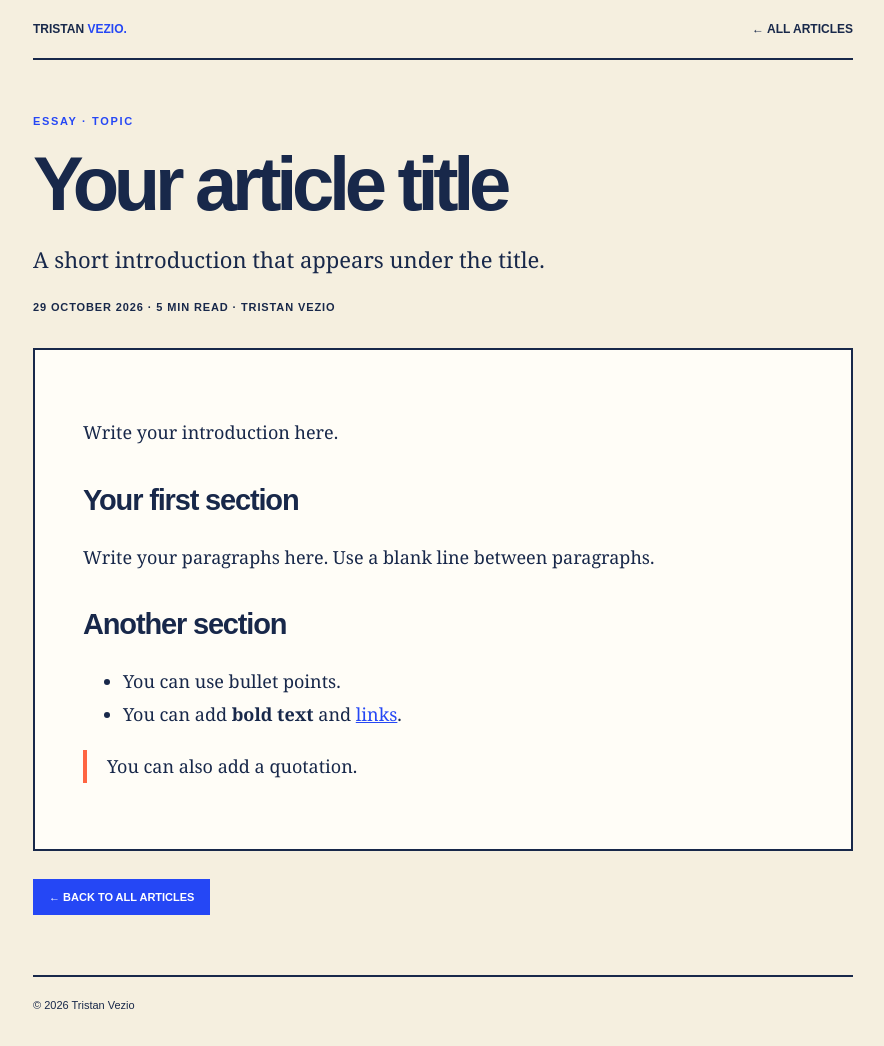
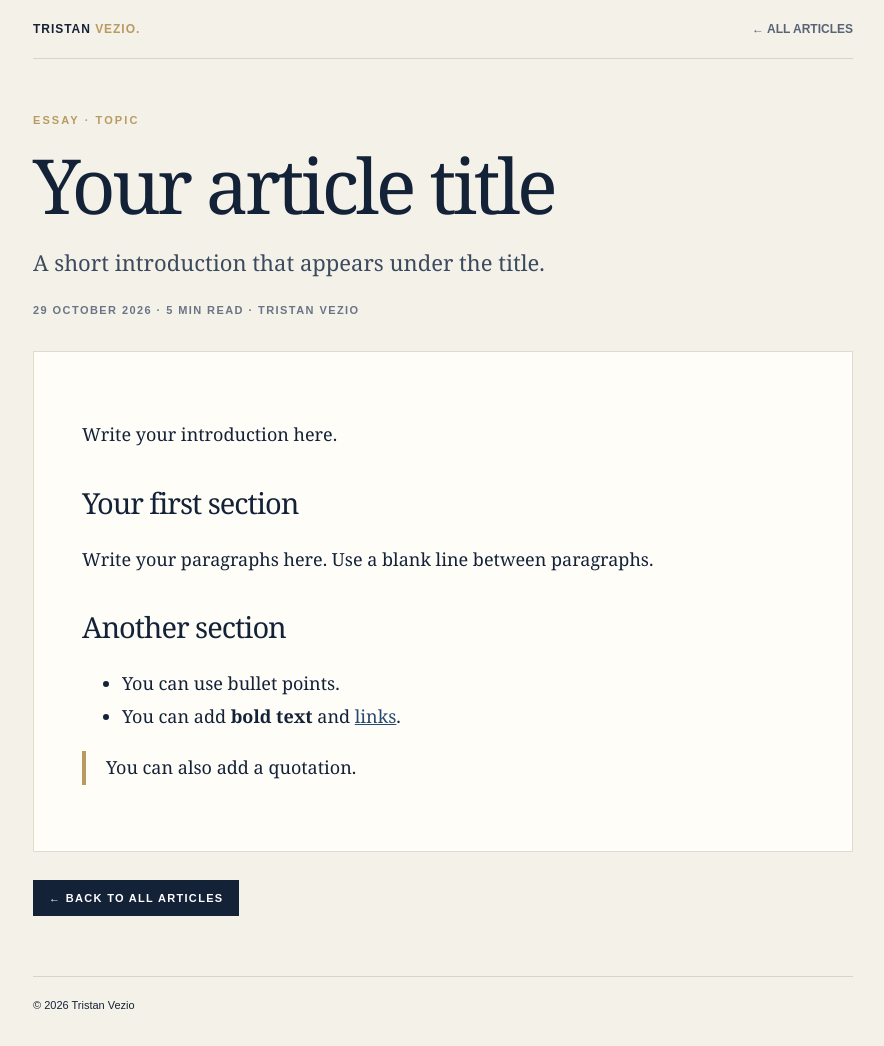
Before and after one commit to tristanvezio/tristanvezio.github.io, a Jekyll site: the page built from ARTICLE-TEMPLATE.md, in a window 1280 px wide. Shown: the whole page, without its empty margins (197-1081 px from the left). Built offline with Jekyll 4.4.1, drawn with Linux system fonts in a browser that asks for light colours.

Commit message:
Refresh site visual identity with editorial palette

```diff
--- a/_layouts/post.html
+++ b/_layouts/post.html
@@ -8,6 +8,10 @@
 <style>
 :root{--paper:#f5efdf;--ink:#18284a;--blue:#2547f5;--orange:#ff6542;--lime:#d8f36a;--white:#fffdf7}
 *{box-sizing:border-box}body{margin:0;background:var(--paper);color:var(--ink);font:18px/1.85 Georgia,'Times New Roman',serif}.wrap{width:min(820px,calc(100% - 40px));margin:auto}a{color:inherit}.nav{display:flex;justify-content:space-between;align-items:center;gap:18px;padding:22px 0;border-bottom:2px solid var(--ink);font:12px Arial,sans-serif}.nav a{text-decoration:none;font-weight:900}.logo b{color:var(--blue)}.label{margin-top:55px;color:var(--blue);font:900 11px Arial,sans-serif;letter-spacing:.15em;text-transform:uppercase}h1{font:900 clamp(42px,8vw,76px)/.98 Arial,sans-serif;letter-spacing:-.07em;margin:20px 0}.dek{font-size:22px;line-height:1.5;max-width:700px}.meta{font:700 11px Arial,sans-serif;text-transform:uppercase;letter-spacing:.08em;margin:25px 0 35px}.body{background:var(--white);border:2px solid var(--ink);padding:clamp(22px,5vw,48px)}.body h2{font:900 29px/1.1 Arial,sans-serif;letter-spacing:-.04em;margin-top:35px}.body h3{font:900 21px/1.2 Arial,sans-serif}.body a{color:var(--blue)}.body blockquote{border-left:4px solid var(--orange);padding-left:20px;margin-left:0}.body img{max-width:100%;height:auto}.back{display:inline-block;margin:28px 0 60px;background:var(--blue);color:white;padding:12px 16px;text-decoration:none;font:900 11px Arial,sans-serif;text-transform:uppercase}footer{border-top:2px solid var(--ink);padding:22px 0 35px;font:11px Arial,sans-serif}@media(max-width:600px){.nav{align-items:flex-start;flex-direction:column}}
+
+/* EDITORIAL REDESIGN */
+
+:root{--paper:#f4f1e9;--ink:#142238;--blue:#294a70;--orange:#b99a61;--lime:#e5d5b3;--white:#fffdf8;--line:#d8d4ca}body{line-height:1.85}.nav{border-bottom:1px solid var(--line)}.logo{letter-spacing:.08em}.logo b{color:var(--orange)}.nav a:last-child{color:#586475}.label{color:var(--orange);letter-spacing:.19em}h1{font-family:Georgia,'Times New Roman',serif;font-weight:500;letter-spacing:-.045em;line-height:1.03}.dek{font-family:Georgia,'Times New Roman',serif;color:#3c4a5d}.meta{color:#697586;letter-spacing:.13em}.body{background:var(--white);border:1px solid #dfdbd1}.body h2,.body h3{font-family:Georgia,'Times New Roman',serif;font-weight:500;letter-spacing:-.035em}.body a{color:var(--blue)}.body blockquote{border-left-color:var(--orange)}.back{background:#142238;letter-spacing:.12em}.back:hover{background:var(--orange);color:var(--ink)}footer{border-top:1px solid var(--line)}
 </style></head>
 <body><header class="wrap nav"><a class="logo" href="/index.html">TRISTAN <b>VEZIO.</b></a><a href="/articles.html">← ALL ARTICLES</a></header>
 <main class="wrap"><div class="label">{{ page.category | default: "Notes · Essays · Commentary" }}</div><h1>{{ page.title }}</h1>
```
